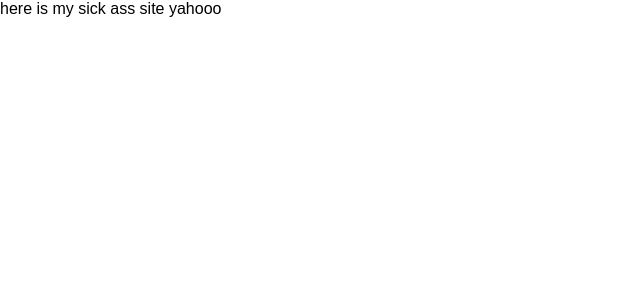
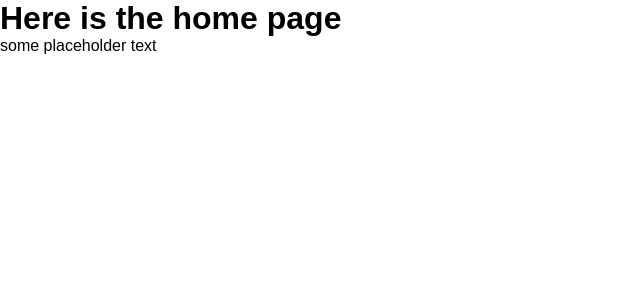
Before and after one commit to derickmoncado/react-next-boilerplate, a Next.js app: page / in a window 1280 px wide. Shown: the top 300 px of the page, without its empty margins (0-640 px from the left). Built offline with nearby package versions, Linux system fonts and the light colour scheme.

Commit message:
I think this will fix the sorce control issue

```diff
--- a/src/app/page-2/page.tsx
+++ b/src/app/page-2/page.tsx
@@ -1,8 +1,8 @@
-export default function Page3() {
+export default function Page2() {
 	return (
 		<>
-			<h1>Page 3</h1>
-			<p>Placeholder text</p>
+			<h1>Page 2</h1>
+			<p>Placeholder text!</p>
 		</>
 	);
 }
--- a/src/app/page.tsx
+++ b/src/app/page.tsx
@@ -3,8 +3,9 @@ import styles from "./page.module.css";
 
 export default function Home() {
 	return (
-		<div className={styles.page}>
-			<p>here is my sick ass site yahooo</p>
-		</div>
+		<>
+			<h1>Here is the home page</h1>
+			<p>some placeholder text</p>
+		</>
 	);
 }
```
Also changed, not shown: src/app/home/page.tsx (deleted, +0 -11 lines), 1 other file (tests, documents, lock files or other folders).
